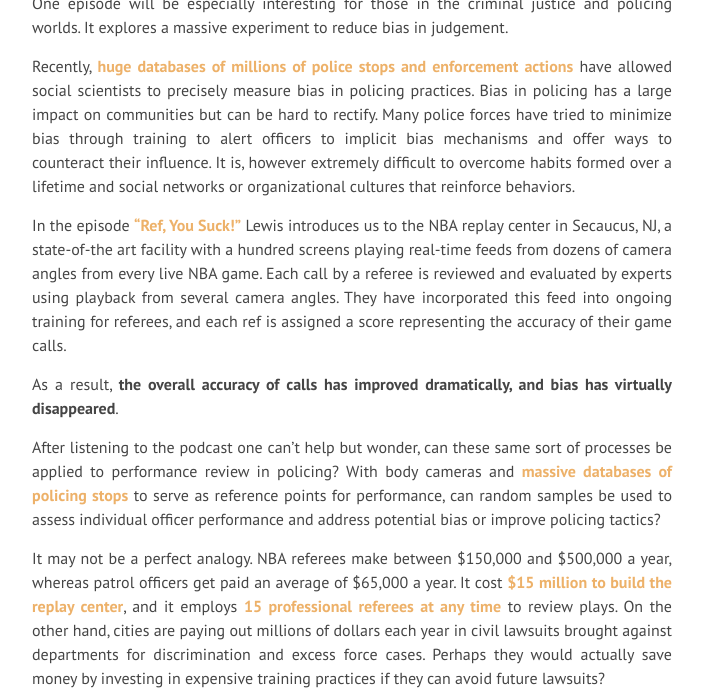
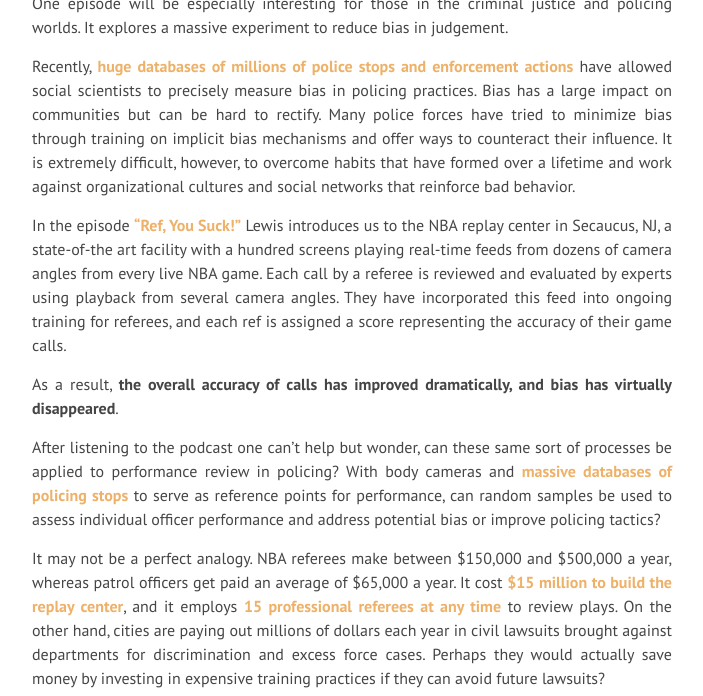
Before and after one commit to DS4PS/ds4ps.github.io, a Jekyll site: the page built from _posts/2019-06-21-bias-reduction.md, in a window 1280 px wide and 900 px high, scrolled down 845 px, cut to the strip 204-900 px from the top of the window. Shown: the whole strip, without its empty margins (288-991 px from the left). Built offline with Jekyll 4.4.1, drawn with Linux system fonts in a browser that asks for light colours; nearby versions of some CDN libraries; library files that are not in the unit come from our copies.

Commit message:
Update 2019-06-21-bias-reduction.md

```diff
--- a/_posts/2019-06-21-bias-reduction.md
+++ b/_posts/2019-06-21-bias-reduction.md
@@ -13,7 +13,7 @@ Michael Lewis, famed author of the books (and subsequent hit movies) *Moneyball*
 
 One episode will be especially interesting for those in the criminal justice and policing worlds. It explores a massive experiment to reduce bias in judgement.
 
-Recently, [huge databases of millions of police stops and enforcement actions](https://ds4ps.org/2019/03/14/police-stop-data.html) have allowed social scientists to precisely measure bias in policing practices. Bias in policing has a large impact on communities but can be hard to rectify. Many police forces have tried to minimize bias through training to alert officers to implicit bias mechanisms and offer ways to counteract their influence. It is, however extremely difficult to overcome habits formed over a lifetime and social networks or organizational cultures that reinforce behaviors.
+Recently, [huge databases of millions of police stops and enforcement actions](https://ds4ps.org/2019/03/14/police-stop-data.html) have allowed social scientists to precisely measure bias in policing practices. Bias has a large impact on communities but can be hard to rectify. Many police forces have tried to minimize bias through training on implicit bias mechanisms and offer ways to counteract their influence. It is extremely difficult, however, to overcome habits that have formed over a lifetime and work against organizational cultures and social networks that reinforce bad behavior.
 
 In the episode ["Ref, You Suck!"](https://atrpodcast.com/episodes/ref-you-suck-s1!c5106) Lewis introduces us to the NBA replay center in Secaucus, NJ, a state-of-the art facility with a hundred screens playing real-time feeds from dozens of camera angles from every live NBA game. Each call by a referee is reviewed and evaluated by experts using playback from several camera angles. They have incorporated this feed into ongoing training for referees, and each ref is assigned a score representing the accuracy of their game calls.
 
```
